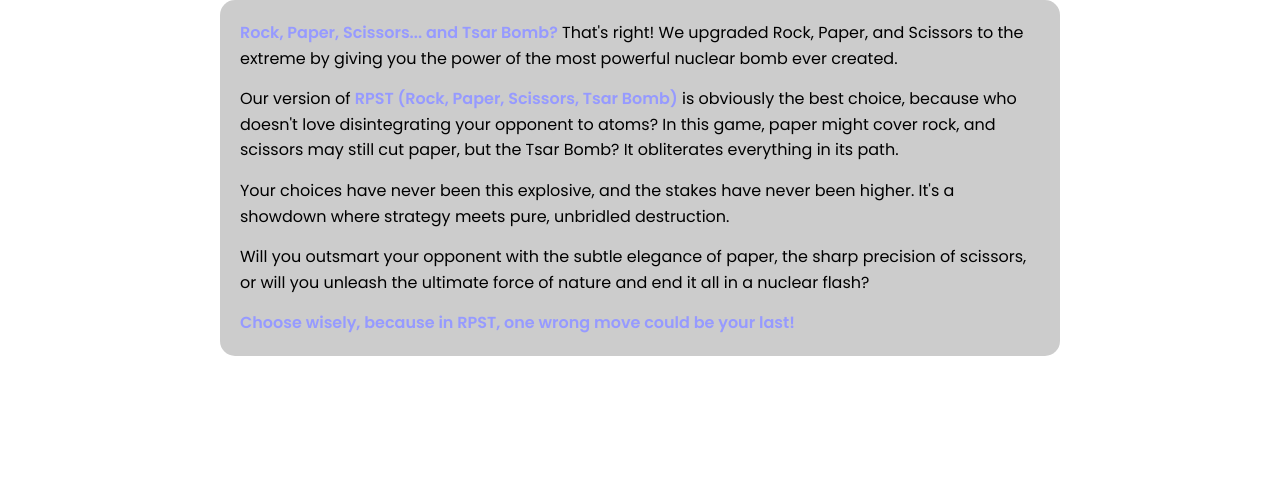
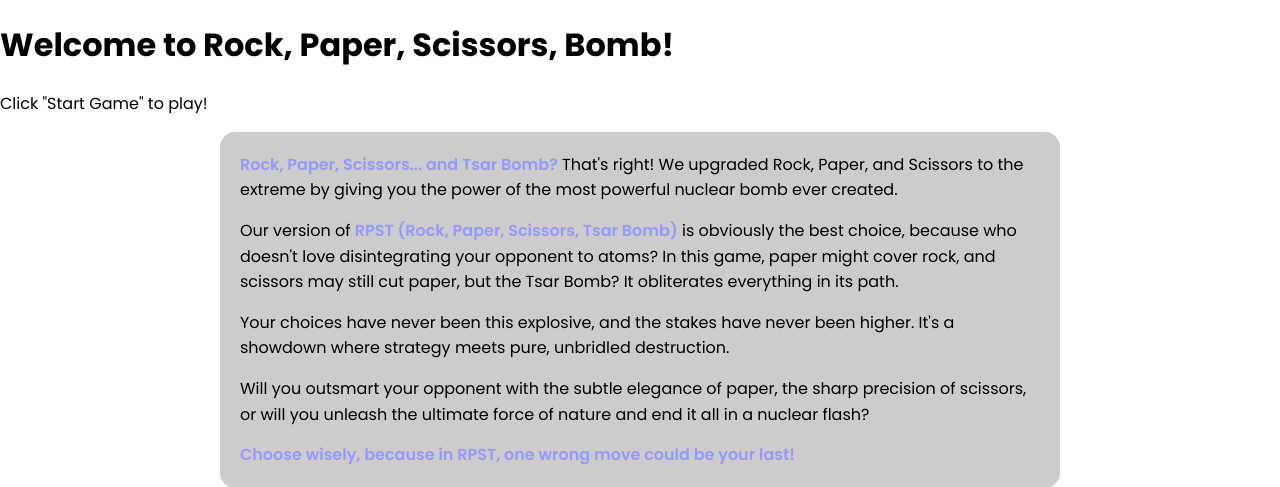
Before and after one commit to HydraCommunications/jarretpython, a Flask app: page / in a window 1280 px wide. Shown: the part 72-559 px from the top of the page. Run offline with Flask 3, Linux system fonts and the light colour scheme.

Commit message:
added frontend junk

```diff
--- a/main.py
+++ b/main.py
@@ -1,36 +1,67 @@
-from random import randint
-from flask import Flask, render_template, request, flash, redirect, url_for, session
+from flask import Flask, render_template, redirect, url_for, session
+from random import choice
 
 app = Flask(__name__)
-app.secret_key = "group1"
+app.secret_key = 'group1'
+
+class Game:
+    def __init__(self):
+        self.total_wins = 0
+        self.total_losses = 0
+        self.options = ['rock', 'paper', 'scissors', 'bomb']
+
+    def set_player_choice(self, player_choice):
+        return player_choice
+
+    def set_computer_choice(self):
+        return choice(self.options)
+
+    def determine_winner(self, player_choice, computer_choice):
+        if player_choice == computer_choice:
+            return "draw"
+        if (player_choice == 'rock' and computer_choice in ['scissors', 'bomb']) or \
+           (player_choice == 'paper' and computer_choice in ['rock', 'bomb']) or \
+           (player_choice == 'scissors' and computer_choice == 'paper') or \
+           (player_choice == 'bomb' and computer_choice != 'bomb'):
+            self.total_wins += 1
+            return "win"
+        else:
+            self.total_losses += 1
+            return "loss"
+
+# Initialize the game instance
+game = Game()
 
 @app.route('/')
 def index():
     return render_template('index.html')
 
-@app.route('/game', methods=['POST'])
+@app.route('/game')
 def game():
-    player_choice = request.form['Player_choice']
-    computer_choice = randint(1, 4)
+    return render_template('game.html')
 
-    if player_choice in ['1', '2', '3', '4']:
-        session['player_choice'] = int(player_choice)
-        session['computer_choice'] = computer_choice
-        return redirect(url_for('results'))
-    else:
-        flash("Invalid choice. Must be 1-4")
-        return redirect(url_for('index'))
+@app.route('/play/<choice>')
+def play_game(choice):
+    player_choice = game.set_player_choice(choice)
+    computer_choice = game.set_computer_choice()
+
+    result = game.determine_winner(player_choice, computer_choice)
+
+    session['player_choice'] = player_choice
+    session['computer_choice'] = computer_choice
+    session['wins'] = game.total_wins
+    session['losses'] = game.total_losses
+
+    return redirect(url_for('results'))
 
 @app.route('/results')
 def results():
     player_choice = session.get('player_choice')
     computer_choice = session.get('computer_choice')
+    wins = session.get('wins')
+    losses = session.get('losses')
 
-    if player_choice is not None and computer_choice is not None:
-        return render_template("results.html", player_choice=player_choice, computer_choice=computer_choice)
-    else:
-        flash("No game data found. Please play the game first.")
-        return redirect(url_for('index'))
+    return render_template('results.html', player_choice=player_choice, computer_choice=computer_choice, wins=wins, losses=losses)
 
 if __name__ == '__main__':
     app.run(debug=True)
--- a/static/styles/all.css
+++ b/static/styles/all.css
@@ -48,3 +48,18 @@ a:hover {
             font-weight: 600;
             color: #969aff;
         }
+nav ul {
+    list-style-type: none;
+    margin: 10px 0 10px 0;
+}
+
+nav ul li {
+    display: inline;
+    margin-right: 20px;
+}
+
+img {
+    width: 150px;
+    height: 150px;
+    margin: 20px;
+}
--- a/templates/index.html
+++ b/templates/index.html
@@ -6,7 +6,14 @@
     <title>Title</title>
 </head>
 <body>
-    {% extends 'layout.html' %}
-    <p>Index page</p>
+    {% extends "layout.html" %}
+
+    {% block title %}Home - Rock, Paper, Scissors{% endblock %}
+
+    {% block content %}
+        <h1>Welcome to Rock, Paper, Scissors, Bomb!</h1>
+        <p>Click "Start Game" to play!</p>
+    {% endblock %}
+
 </body>
 </html>
--- a/templates/layout.html
+++ b/templates/layout.html
@@ -8,7 +8,7 @@
 <body>
     <nav>
         <div class="left">
-            <a href="/">Reset</a>
+            <a href="{{ url_for('index') }}">Reset</a>
         </div>
         <div class="right">
             <a href="{{ url_for('game') }}">Start Game</a>
```
Also changed, not shown: templates/game.html (+21 -10 lines), templates/results.html (+19 -4 lines).
